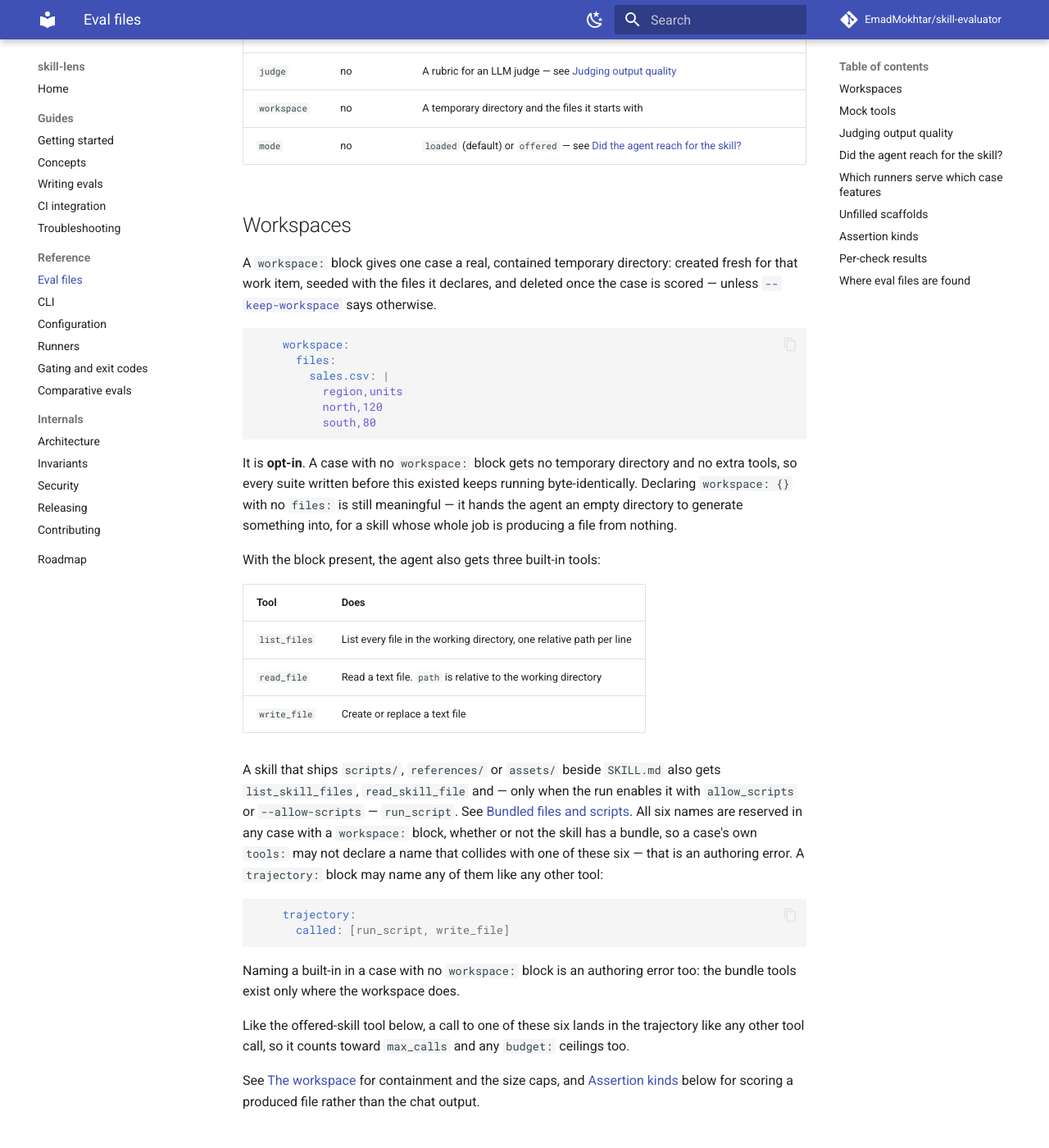
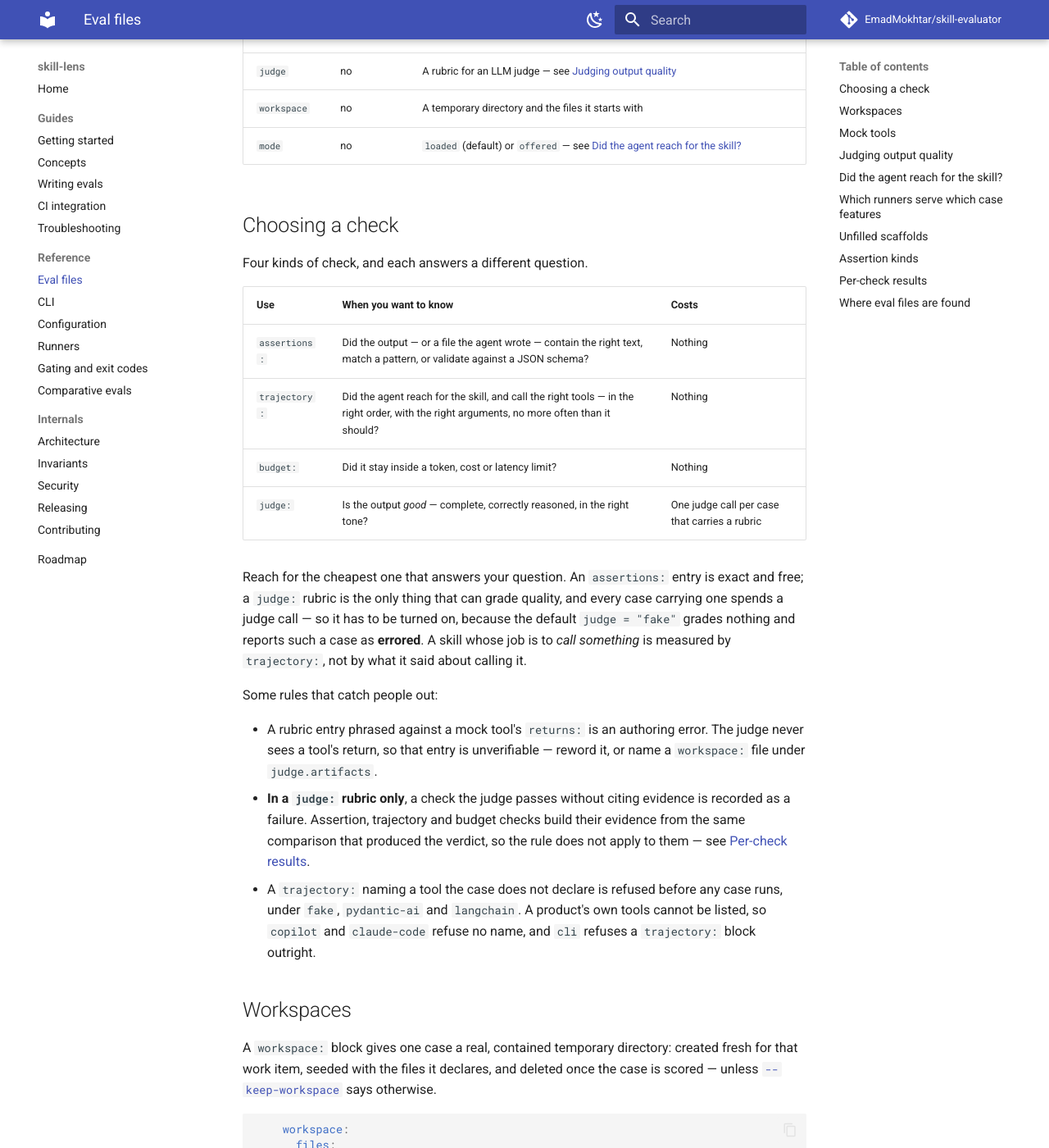
Before and after one commit to EmadMokhtar/skill-evaluator, an MkDocs documentation site: the page built from docs/eval-files.md, in a window 1280 px wide and 1400 px high, scrolled down 639 px. Shown: the whole window at 82% size. Built offline with MkDocs 1.6.1 and Material for MkDocs 9.7.7, drawn with Linux system fonts in a browser that asks for light colours; comment, search, counter and statistics services are not loaded.

Commit message:
docs: open runners and eval-files with a decision guide
Which runner to use was spread across four pages, and which check to use
was written down only inside the writing-skill-evals skill. Each is now
a table at the top of the page it belongs to, rather than a page of its
own that would clutter the nav.

Co-Authored-By: Claude Opus 5 <noreply@anthropic.com>

```diff
--- a/docs/eval-files.md
+++ b/docs/eval-files.md
@@ -18,6 +18,37 @@ files](#sharing-tools-across-eval-files).
 | `judge` | no | A rubric for an LLM judge — see [Judging output quality](#judging-output-quality) |
 | `workspace` | no | A temporary directory and the files it starts with |
 | `mode` | no | `loaded` (default) or `offered` — see [Did the agent reach for the skill?](#did-the-agent-reach-for-the-skill) |
+
+## Choosing a check
+
+Four kinds of check, and each answers a different question.
+
+| Use | When you want to know | Costs |
+| --- | --- | --- |
+| `assertions:` | Did the output — or a file the agent wrote — contain the right text, match a pattern, or validate against a JSON schema? | Nothing |
+| `trajectory:` | Did the agent reach for the skill, and call the right tools — in the right order, with the right arguments, no more often than it should? | Nothing |
+| `budget:` | Did it stay inside a token, cost or latency limit? | Nothing |
+| `judge:` | Is the output *good* — complete, correctly reasoned, in the right tone? | One judge call per case that carries a rubric |
+
+Reach for the cheapest one that answers your question. An `assertions:` entry is exact and
+free; a `judge:` rubric is the only thing that can grade quality, and every case carrying
+one spends a judge call — so it has to be turned on, because the default `judge = "fake"`
+grades nothing and reports such a case as **errored**. A skill whose job is to *call
+something* is measured by `trajectory:`, not by what it said about calling it.
+
+Some rules that catch people out:
+
+- A rubric entry phrased against a mock tool's `returns:` is an authoring error. The judge
+  never sees a tool's return, so that entry is unverifiable — reword it, or name a
+  `workspace:` file under `judge.artifacts`.
+- **In a `judge:` rubric only**, a check the judge passes without citing evidence is
+  recorded as a failure. Assertion, trajectory and budget checks build their evidence from
+  the same comparison that produced the verdict, so the rule does not apply to them — see
+  [Per-check results](#per-check-results).
+- A `trajectory:` naming a tool the case does not declare is refused before any case runs,
+  under `fake`, `pydantic-ai` and `langchain`. A product's own tools cannot be listed, so
+  `copilot` and `claude-code` refuse no name, and `cli` refuses a `trajectory:` block
+  outright.
 
 ## Workspaces
 
```
Also changed, not shown: docs/runners.md (+25 -0 lines).
